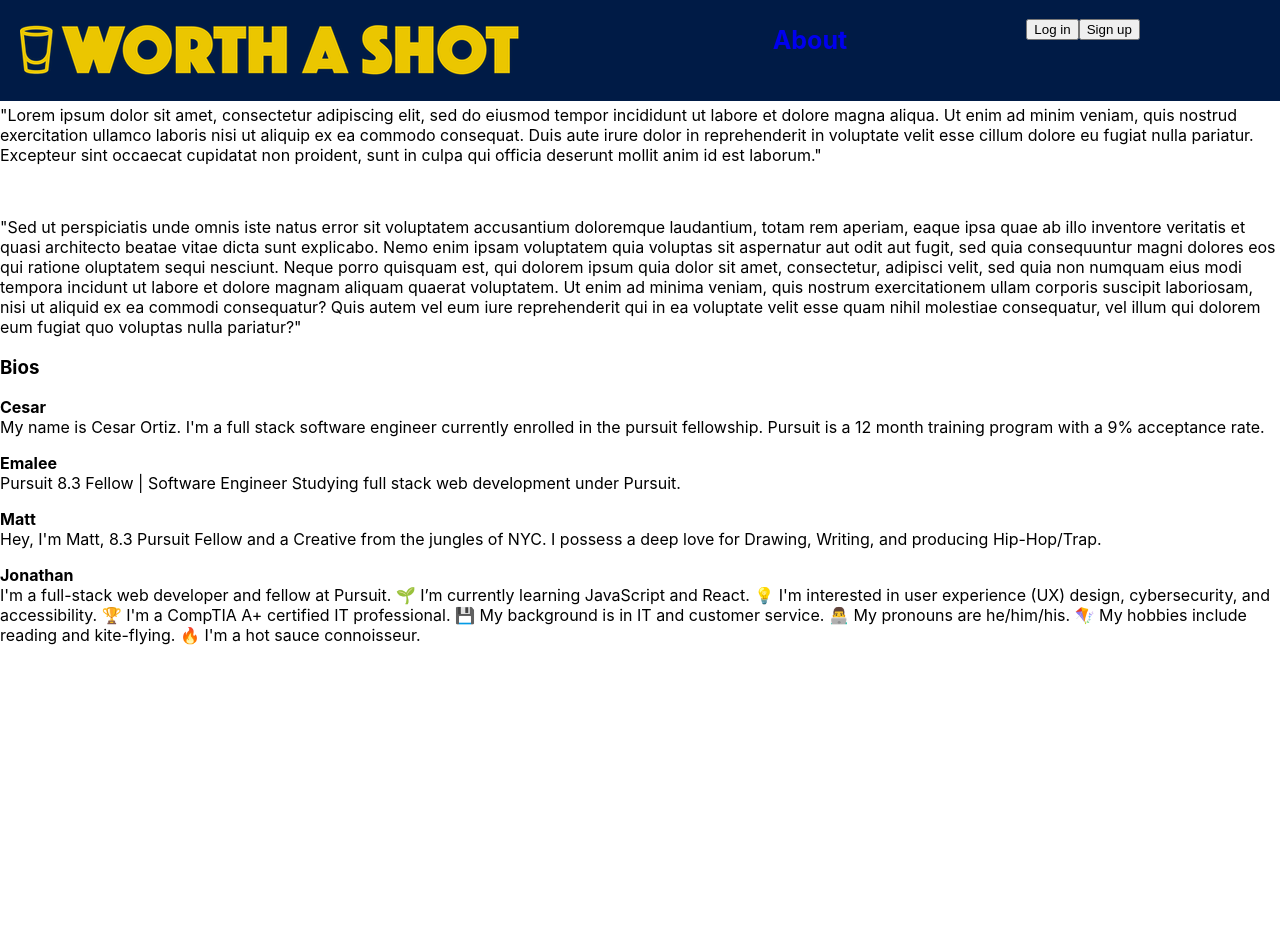
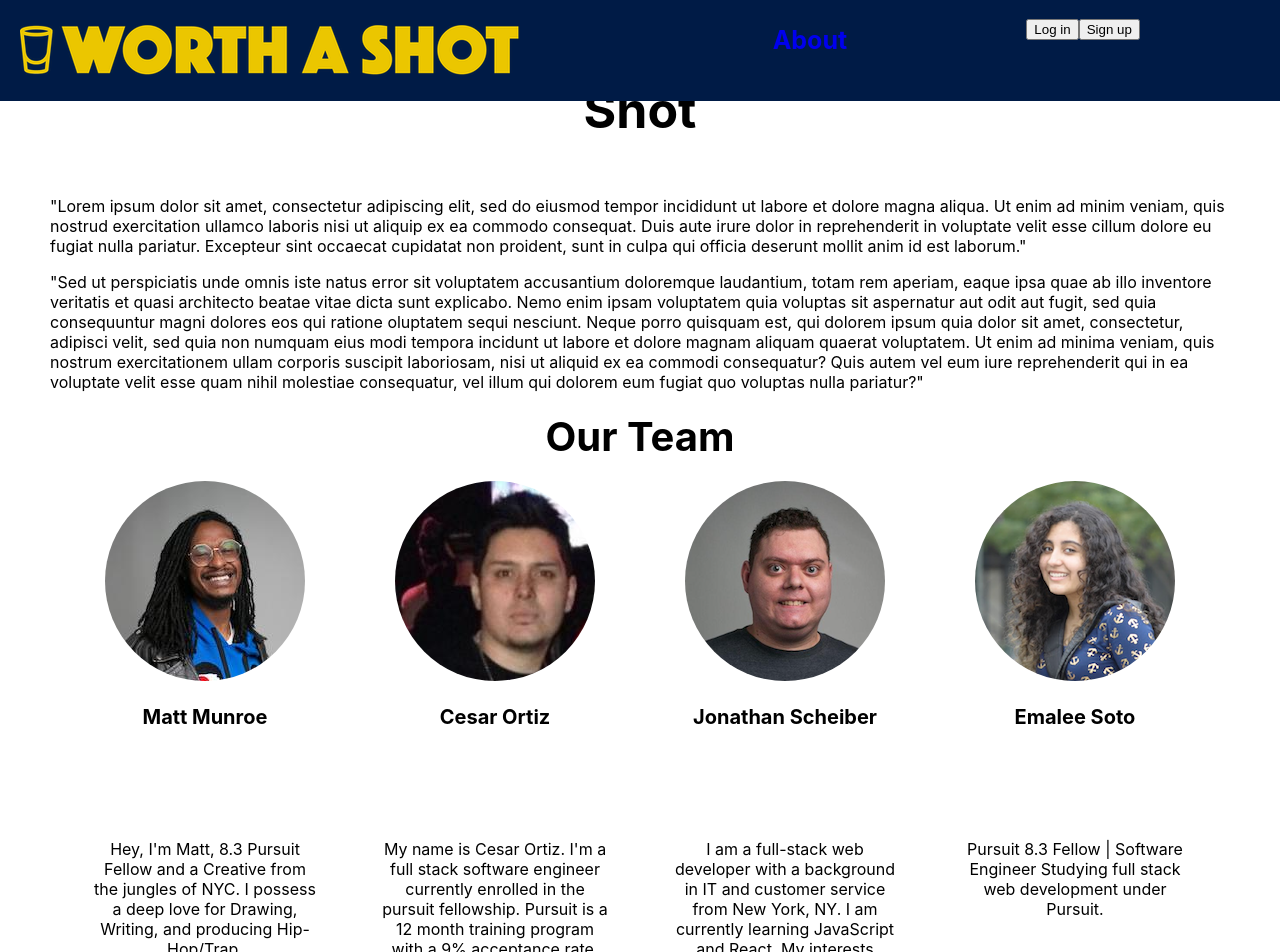
Before and after one commit to EmaleeSoto/capstone-worth-a-shot, a React (Create React App) app in the folder front-end/: page /about in a window 1280 px wide. Shown: the top 952 px of the page. Before the commit the page ends 800 px from the top, so only its background shows below. Built offline with nearby package versions, Linux system fonts and the light colour scheme; no server answers.

Commit message:
update about content and styling

```diff
--- /dev/null
+++ b/front-end/src/Pages/About.css
@@ -0,0 +1,76 @@
+.about-header {
+  text-align: center;
+  font-size: 50px;
+  margin-block-start: 20px;
+  margin-block-end: 20px;
+}
+
+.about-text {
+  margin-left: 50px;
+  margin-right: 50px;
+}
+
+.bios-header {
+  text-align: center;
+  font-size: 40px;
+  margin-left: 50px;
+  margin-right: 50px;
+  margin-block-start: 20px;
+  margin-block-end: 20px;
+}
+
+.source-text {
+  text-align: center;
+  font-size: 20px;
+  margin-left: 50px;
+  margin-right: 50px;
+}
+
+.headshot {
+  border-radius: 100%;
+}
+
+.bios-section {
+  display: grid;
+  grid-template-columns: repeat(4, 1fr);
+  text-align: center;
+  place-content: center;
+  gap: 0.5rem;
+  padding-left: 5%;
+  padding-right: 5%;
+}
+
+.bio {
+  padding-left: 10%;
+  padding-right: 10%;
+}
+
+.bio-name {
+  font-size: 20px;
+  padding-left: 10%;
+  padding-right: 10%;
+}
+
+.icon {
+  padding: 10px;
+}
+
+.icon:hover {
+  filter: drop-shadow(0px 0px 15px #fdc500);
+}
+
+@media screen and (max-width: 1024px) {
+  .bios-section {
+    grid-template-columns: repeat(2, 1fr);
+    column-gap: 0.5rem;
+    place-content: center;
+  }
+}
+
+@media screen and (max-width: 690px) {
+  .bios-section {
+    grid-template-columns: repeat(1, 1fr);
+    column-gap: 0.5rem;
+    place-content: center;
+  }
+}
--- a/front-end/src/Pages/About.js
+++ b/front-end/src/Pages/About.js
@@ -1,4 +1,5 @@
 import { Link } from "react-router-dom";
+import "./About.css";
 
 const About = () => {
   return (
@@ -16,8 +17,7 @@ const About = () => {
         occaecat cupidatat non proident, sunt in culpa qui officia deserunt
         mollit anim id est laborum."
       </p>
-      <br></br>
-      <p>
+      <p className="about-text">
         "Sed ut perspiciatis unde omnis iste natus error sit voluptatem
         accusantium doloremque laudantium, totam rem aperiam, eaque ipsa quae ab
         illo inventore veritatis et quasi architecto beatae vitae dicta sunt
@@ -32,39 +32,131 @@ const About = () => {
         quam nihil molestiae consequatur, vel illum qui dolorem eum fugiat quo
         voluptas nulla pariatur?"
       </p>
+      <h1 className="bios-header">Our Team</h1>
       <section className="bios-section">
-        <h3 className="bios-header">Bios</h3>
-        <p className="bio-names">
-          <strong>Cesar</strong>
-          <br />
+        <article>
+          <img
+            className="headshot"
+            src="./headshots/matt.png"
+            alt="Headshot of Matt Munroe"
+          />
+          <h3 className="bio-name">Matt Munroe</h3>
+          <a href="https://github.com/MattNMunroe">
+            <img
+              className="icon"
+              alt="GitHub"
+              title="GitHub"
+              src="./icons/github.png"
+            />
+          </a>
+          <a href="https://www.linkedin.com/in/matthew-munroe-720b8b199/">
+            <img
+              className="icon"
+              alt="LinkedIn"
+              title="LinkedIn"
+              src="./icons/linkedin.png"
+            />
+          </a>
+          <p className="bio">
+            Hey, I'm Matt, 8.3 Pursuit Fellow and a Creative from the jungles of
+            NYC. I possess a deep love for Drawing, Writing, and producing
+            Hip-Hop/Trap.
+          </p>
+        </article>
+        <article>
+          <img
+            className="headshot"
+            src="./headshots/cesar.png"
+            alt="Headshot of Cesar Ortiz"
+          />
+          <h3 className="bio-name">Cesar Ortiz</h3>
+          <a href="https://github.com/CeazTheMoment">
+            <img
+              className="icon"
+              alt="GitHub"
+              title="GitHub"
+              src="./icons/github.png"
+            />
+          </a>
+          <a href="https://www.linkedin.com/in/cesar-ortiz-a5830121b/">
+            <img
+              className="icon"
+              alt="LinkedIn"
+              title="LinkedIn"
+              src="./icons/linkedin.png"
+            />
+          </a>
+          <p className="bio">
             My name is Cesar Ortiz. I'm a full stack software engineer currently
             enrolled in the pursuit fellowship. Pursuit is a 12 month training
             program with a 9% acceptance rate.
           </p>
-        <p className="bio-names">
-          <strong>Emalee</strong>
-          <br />
+        </article>
+        <article>
+          <img
+            className="headshot"
+            src="./headshots/jonathan.png"
+            alt="Headshot of Jonathan Scheiber"
+          />
+          <h3 className="bio-name">Jonathan Scheiber</h3>
+          <a href="https://github.com/Scheiber">
+            <img
+              className="icon"
+              alt="GitHub"
+              title="GitHub"
+              src="./icons/github.png"
+            />
+          </a>
+          <a href="https://www.linkedin.com/in/jonscheiber/">
+            <img
+              className="icon"
+              alt="LinkedIn"
+              title="LinkedIn"
+              src="./icons/linkedin.png"
+            />
+          </a>
+          <p className="bio">
+            I am a full-stack web developer with a background in IT and customer
+            service from New York, NY. I am currently learning JavaScript and
+            React. My interests include user experience (UX) design,
+            cybersecurity, and accessibility.
+          </p>
+        </article>
+        <article>
+          <img
+            className="headshot"
+            src="./headshots/emalee.png"
+            alt="Headshot of Emalee Soto"
+          />
+          <h3 className="bio-name">Emalee Soto</h3>
+          <a href="https://github.com/EmaleeSoto">
+            <img
+              className="icon"
+              alt="GitHub"
+              title="GitHub"
+              src="./icons/github.png"
+            />
+          </a>
+          <a href="https://www.linkedin.com/in/emalee-soto/">
+            <img
+              className="icon"
+              alt="LinkedIn"
+              title="LinkedIn"
+              src="./icons/linkedin.png"
+            />
+          </a>
+          <p className="bio">
             Pursuit 8.3 Fellow | Software Engineer Studying full stack web
             development under Pursuit.
           </p>
-        <p className="bio-names">
-          <strong>Matt</strong>
-          <br />
-          Hey, I'm Matt, 8.3 Pursuit Fellow and a Creative from the jungles of
-          NYC. I possess a deep love for Drawing, Writing, and producing
-          Hip-Hop/Trap.
+        </article>
+      </section>
+      <p className="source-text">
+        <a href="https://github.com/EmaleeSoto/capstone-worth-a-shot">
+          Technical information and source code
+        </a>{" "}
+        available on GitHub.
       </p>
-        <p className="bio-names">
-          <strong>Jonathan</strong>
-          <br />
-          I'm a full-stack web developer and fellow at Pursuit. 🌱 I’m currently
-          learning JavaScript and React. 💡 I'm interested in user experience
-          (UX) design, cybersecurity, and accessibility. 🏆 I'm a CompTIA A+
-          certified IT professional. 💾 My background is in IT and customer
-          service. 👨‍💻 My pronouns are he/him/his. 🪁 My hobbies include reading
-          and kite-flying. 🔥 I'm a hot sauce connoisseur.
-        </p>
-      </section>
     </section>
   );
 };
```
Lines whose indentation alone changed are shown as unchanged.
